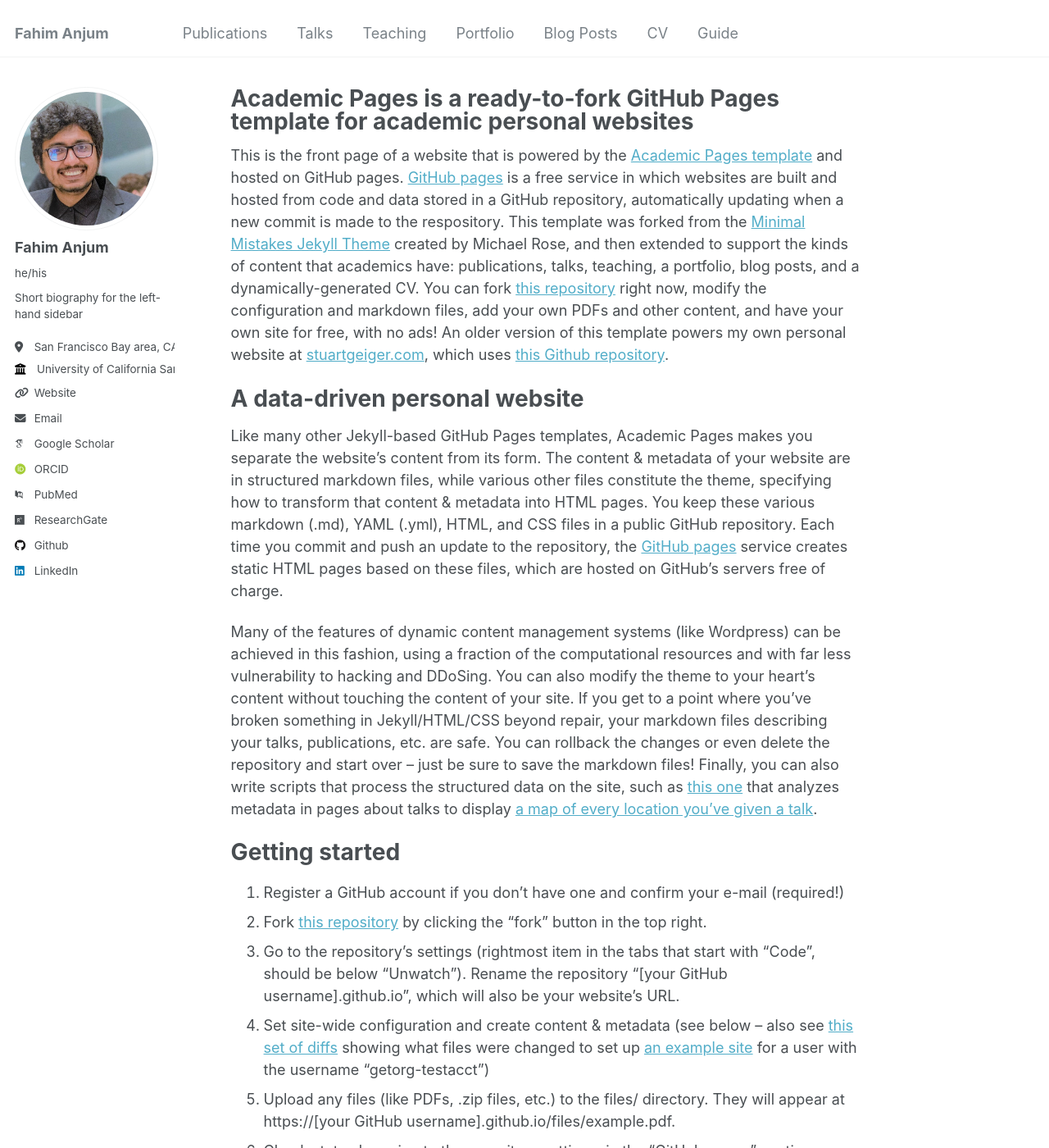
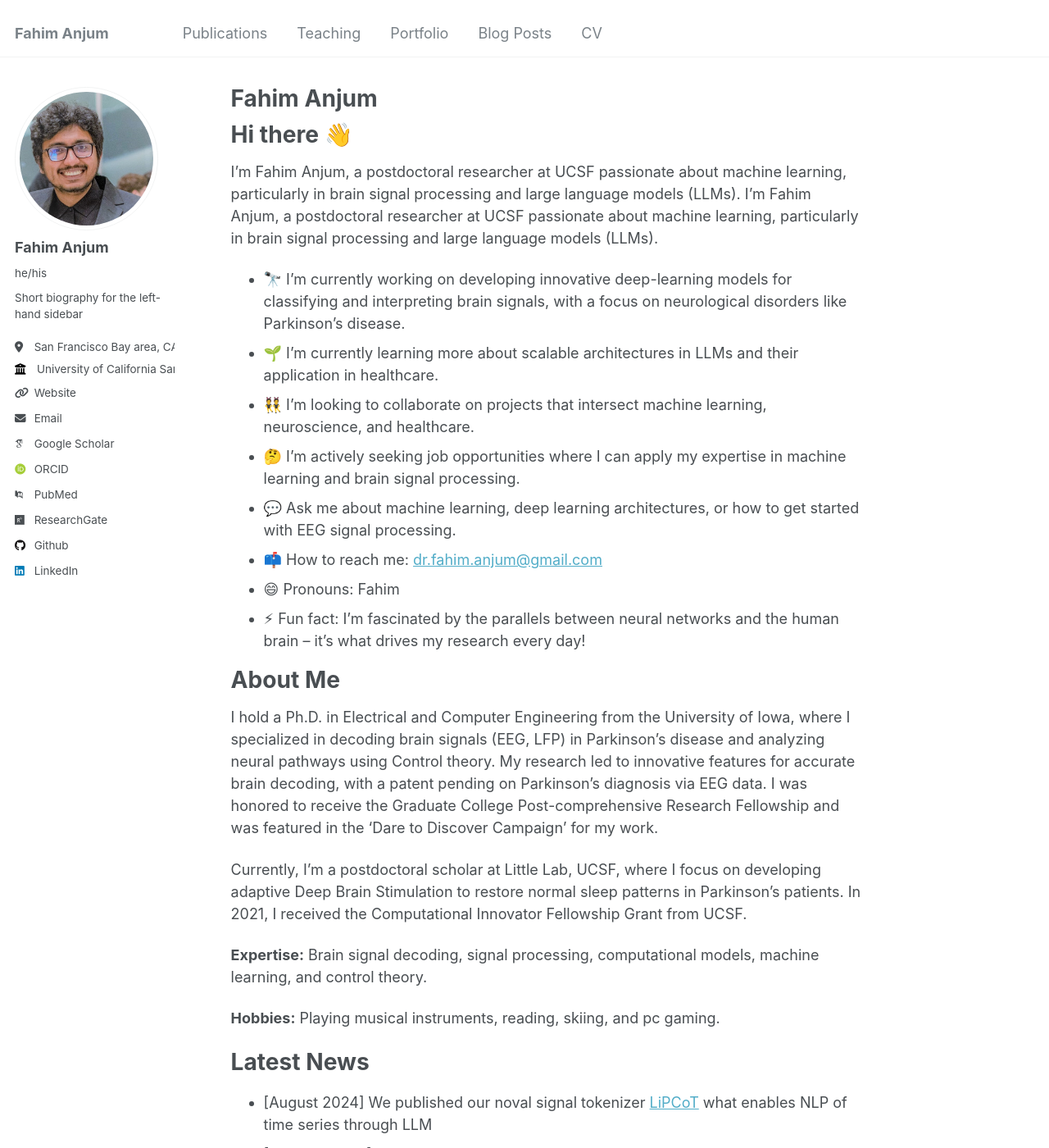
Before and after one commit to MDFahimAnjum/MDFahimAnjum.github.io, a Jekyll site: the page built from _pages/about.md, in a window 1280 px wide and 1400 px high. Shown: the whole window at 82% size. Built offline with Jekyll 4.4.1, drawn with Linux system fonts in a browser that asks for light colours; some web fonts are replaced; some of the changed text lies outside the part shown.

Commit message:
update profile

```diff
--- a/_pages/about.md
+++ b/_pages/about.md
@@ -1,49 +1,42 @@
 ---
 permalink: /
-title: "Academic Pages is a ready-to-fork GitHub Pages template for academic personal websites"
+title: "Fahim Anjum"
 author_profile: true
 redirect_from:
   - /about/
   - /about.html
 ---
 
-This is the front page of a website that is powered by the [Academic Pages template](https://github.com/academicpages/academicpages.github.io) and hosted on GitHub pages. [GitHub pages](https://pages.github.com) is a free service in which websites are built and hosted from code and data stored in a GitHub repository, automatically updating when a new commit is made to the respository. This template was forked from the [Minimal Mistakes Jekyll Theme](https://mmistakes.github.io/minimal-mistakes/) created by Michael Rose, and then extended to support the kinds of content that academics have: publications, talks, teaching, a portfolio, blog posts, and a dynamically-generated CV. You can fork [this repository](https://github.com/academicpages/academicpages.github.io) right now, modify the configuration and markdown files, add your own PDFs and other content, and have your own site for free, with no ads! An older version of this template powers my own personal website at [stuartgeiger.com](http://stuartgeiger.com), which uses [this Github repository](https://github.com/staeiou/staeiou.github.io).
+Hi there 👋
+=====
+I'm Fahim Anjum, a postdoctoral researcher at UCSF passionate about machine learning, particularly in brain signal processing and large language models (LLMs).
+I'm Fahim Anjum, a postdoctoral researcher at UCSF passionate about machine learning, particularly in brain signal processing and large language models (LLMs).
 
-A data-driven personal website
-======
-Like many other Jekyll-based GitHub Pages templates, Academic Pages makes you separate the website's content from its form. The content & metadata of your website are in structured markdown files, while various other files constitute the theme, specifying how to transform that content & metadata into HTML pages. You keep these various markdown (.md), YAML (.yml), HTML, and CSS files in a public GitHub repository. Each time you commit and push an update to the repository, the [GitHub pages](https://pages.github.com/) service creates static HTML pages based on these files, which are hosted on GitHub's servers free of charge.
+- 🔭 I’m currently working on developing innovative deep-learning models for classifying and interpreting brain signals, with a focus on neurological disorders like Parkinson's disease.
+- 🌱 I’m currently learning more about scalable architectures in LLMs and their application in healthcare.
+- 👯 I’m looking to collaborate on projects that intersect machine learning, neuroscience, and healthcare.
+- 🤔 I’m actively seeking job opportunities where I can apply my expertise in machine learning and brain signal processing.
+- 💬 Ask me about machine learning, deep learning architectures, or how to get started with EEG signal processing.
+- 📫 How to reach me: [dr.fahim.anjum@gmail.com](mailto:dr.fahim.anjum@gmail.com)
+- 😄 Pronouns: Fahim
+- ⚡ Fun fact: I’m fascinated by the parallels between neural networks and the human brain – it’s what drives my research every day!
 
-Many of the features of dynamic content management systems (like Wordpress) can be achieved in this fashion, using a fraction of the computational resources and with far less vulnerability to hacking and DDoSing. You can also modify the theme to your heart's content without touching the content of your site. If you get to a point where you've broken something in Jekyll/HTML/CSS beyond repair, your markdown files describing your talks, publications, etc. are safe. You can rollback the changes or even delete the repository and start over -- just be sure to save the markdown files! Finally, you can also write scripts that process the structured data on the site, such as [this one](https://github.com/academicpages/academicpages.github.io/blob/master/talkmap.ipynb) that analyzes metadata in pages about talks to display [a map of every location you've given a talk](https://academicpages.github.io/talkmap.html).
+About Me
+====
+I hold a Ph.D. in Electrical and Computer Engineering from the University of Iowa, where I specialized in decoding brain signals (EEG, LFP) in Parkinson’s disease and analyzing neural pathways using Control theory. My research led to innovative features for accurate brain decoding, with a patent pending on Parkinson’s diagnosis via EEG data. I was honored to receive the Graduate College Post-comprehensive Research Fellowship and was featured in the ‘Dare to Discover Campaign’ for my work.
 
-Getting started
-======
-1. Register a GitHub account if you don't have one and confirm your e-mail (required!)
-1. Fork [this repository](https://github.com/academicpages/academicpages.github.io) by clicking the "fork" button in the top right.
-1. Go to the repository's settings (rightmost item in the tabs that start with "Code", should be below "Unwatch"). Rename the repository "[your GitHub username].github.io", which will also be your website's URL.
-1. Set site-wide configuration and create content & metadata (see below -- also see [this set of diffs](http://archive.is/3TPas) showing what files were changed to set up [an example site](https://getorg-testacct.github.io) for a user with the username "getorg-testacct")
-1. Upload any files (like PDFs, .zip files, etc.) to the files/ directory. They will appear at https://[your GitHub username].github.io/files/example.pdf.
-1. Check status by going to the repository settings, in the "GitHub pages" section
+Currently, I’m a postdoctoral scholar at Little Lab, UCSF, where I focus on developing adaptive Deep Brain Stimulation to restore normal sleep patterns in Parkinson’s patients. In 2021, I received the Computational Innovator Fellowship Grant from UCSF.
 
-Site-wide configuration
-------
-The main configuration file for the site is in the base directory in [_config.yml](https://github.com/academicpages/academicpages.github.io/blob/master/_config.yml), which defines the content in the sidebars and other site-wide features. You will need to replace the default variables with ones about yourself and your site's github repository. The configuration file for the top menu is in [_data/navigation.yml](https://github.com/academicpages/academicpages.github.io/blob/master/_data/navigation.yml). For example, if you don't have a portfolio or blog posts, you can remove those items from that navigation.yml file to remove them from the header.
+**Expertise:** Brain signal decoding, signal processing, computational models, machine learning, and control theory.
 
-Create content & metadata
-------
-For site content, there is one markdown file for each type of content, which are stored in directories like _publications, _talks, _posts, _teaching, or _pages. For example, each talk is a markdown file in the [_talks directory](https://github.com/academicpages/academicpages.github.io/tree/master/_talks). At the top of each markdown file is structured data in YAML about the talk, which the theme will parse to do lots of cool stuff. The same structured data about a talk is used to generate the list of talks on the [Talks page](https://academicpages.github.io/talks), each [individual page](https://academicpages.github.io/talks/2012-03-01-talk-1) for specific talks, the talks section for the [CV page](https://academicpages.github.io/cv), and the [map of places you've given a talk](https://academicpages.github.io/talkmap.html) (if you run this [python file](https://github.com/academicpages/academicpages.github.io/blob/master/talkmap.py) or [Jupyter notebook](https://github.com/academicpages/academicpages.github.io/blob/master/talkmap.ipynb), which creates the HTML for the map based on the contents of the _talks directory).
+**Hobbies:** Playing musical instruments, reading, skiing, and pc gaming.
 
-**Markdown generator**
-
-I have also created [a set of Jupyter notebooks](https://github.com/academicpages/academicpages.github.io/tree/master/markdown_generator
-) that converts a CSV containing structured data about talks or presentations into individual markdown files that will be properly formatted for the Academic Pages template. The sample CSVs in that directory are the ones I used to create my own personal website at stuartgeiger.com. My usual workflow is that I keep a spreadsheet of my publications and talks, then run the code in these notebooks to generate the markdown files, then commit and push them to the GitHub repository.
-
-How to edit your site's GitHub repository
-------
-Many people use a git client to create files on their local computer and then push them to GitHub's servers. If you are not familiar with git, you can directly edit these configuration and markdown files directly in the github.com interface. Navigate to a file (like [this one](https://github.com/academicpages/academicpages.github.io/blob/master/_talks/2012-03-01-talk-1.md) and click the pencil icon in the top right of the content preview (to the right of the "Raw | Blame | History" buttons). You can delete a file by clicking the trashcan icon to the right of the pencil icon. You can also create new files or upload files by navigating to a directory and clicking the "Create new file" or "Upload files" buttons.
+Latest News
+====
+- [August 2024] We published our noval signal tokenizer [LiPCoT](https://github.com/MDFahimAnjum/LiPCoT) what enables NLP of time series through LLM
+- [Febuary 2024] Our [paper](https://www.nature.com/articles/s41467-024-46002-7) was accepted in Nature Communications
+- [September 2021] Joined Little Lab at UCSF as a postdoctoral scholar.
+- [August 2021] Successfully defended my doctoral disseration!
 
 Example: editing a markdown file for a talk
 ![Editing a markdown file for a talk](/images/editing-talk.png)
-
-For more info
-------
-More info about configuring Academic Pages can be found in [the guide](https://academicpages.github.io/markdown/). The [guides for the Minimal Mistakes theme](https://mmistakes.github.io/minimal-mistakes/docs/configuration/) (which this theme was forked from) might also be helpful.
```
Also changed, not shown: _data/navigation.yml (+4 -4 lines).
